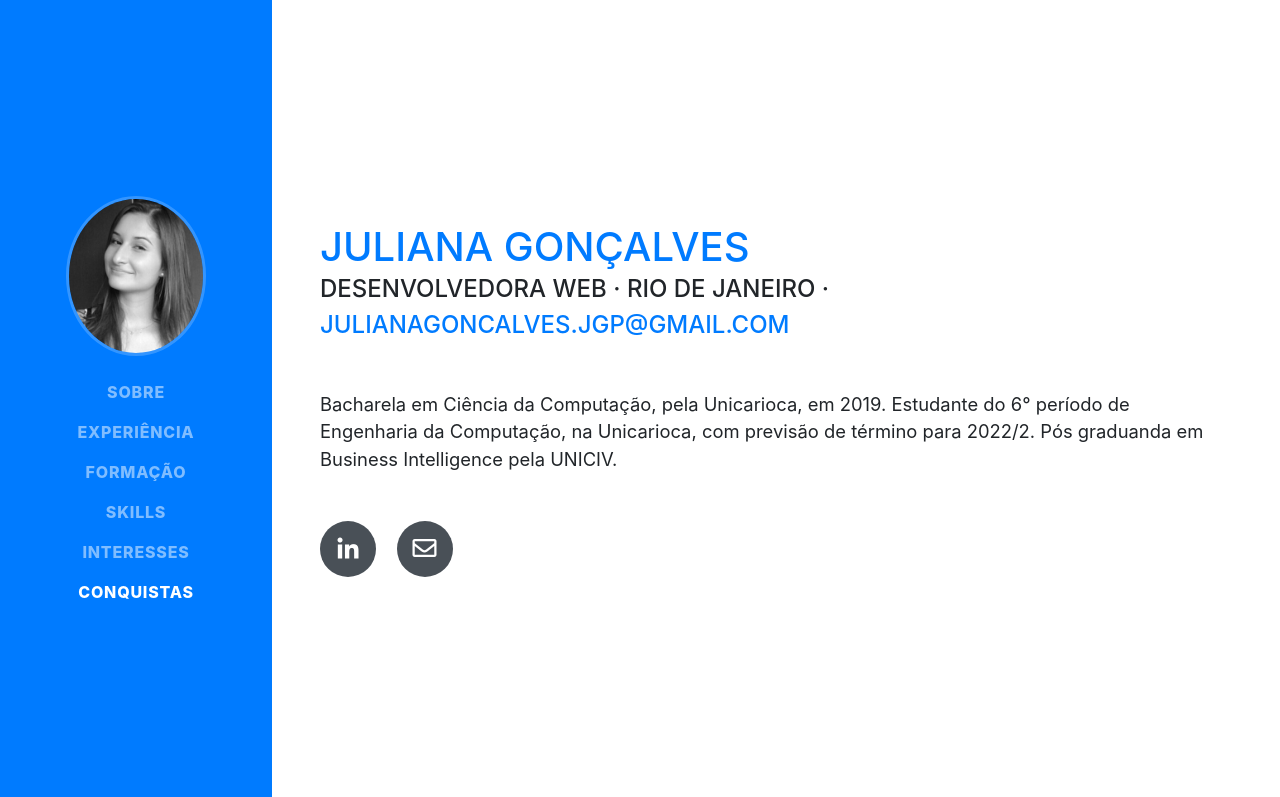
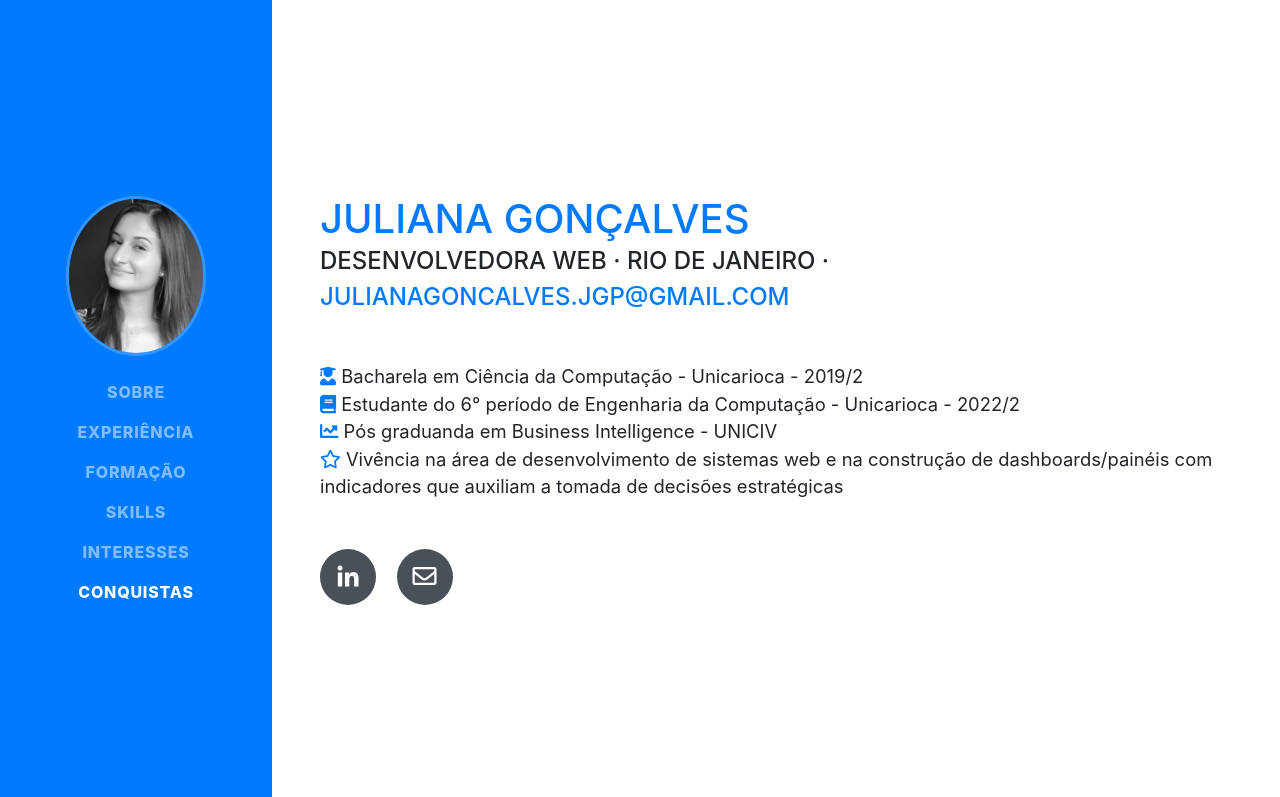
Before and after one commit to julianataee/julianagoncalves.github.io, a website with bundled scripts: page index.html in a window 1280 px wide. Shown: the top 797 px of the page. Built offline with nearby package versions, Linux system fonts and the light colour scheme; a web font is replaced by a local one.

Commit message:
Inserindo resumo

```diff
--- a/index.html
+++ b/index.html
@@ -70,8 +70,13 @@
           <div class="subheading mb-5">Desenvolvedora Web · Rio de Janeiro ·
             <a href="mailto:julianagoncalves.jgp@gmail.com">julianagoncalves.jgp@gmail.com</a>
           </div>
-          <p class="lead mb-5">Bacharela em Ciência da Computação, pela Unicarioca, em 2019. Estudante do 6° período de Engenharia da Computação, na Unicarioca, com previsão de término para 2022/2.  Pós graduanda em Business Intelligence pela UNICIV.</p>
-          <div class="social-icons">
+          <p class="lead mb-5"><i class="fas fa-user-graduate text-primary"></i> Bacharela em Ciência da Computação - Unicarioca - 2019/2
+            <br><i class="fas fa-book text-primary"></i> Estudante do 6° período de Engenharia da Computação - Unicarioca - 2022/2
+            <br><i class="fas fa-chart-line text-primary"></i> Pós graduanda em Business Intelligence - UNICIV
+            <br><i class="far fa-star text-primary"></i> Vivência na área de desenvolvimento de sistemas web e na construção de dashboards/painéis com indicadores que auxiliam a tomada de decisões estratégicas
+          </p>
+
+            <div class="social-icons">
             <a href="https://www.linkedin.com/in/julianagoncalves/">
               <i class="fab fa-linkedin-in"></i>
             </a>
```
